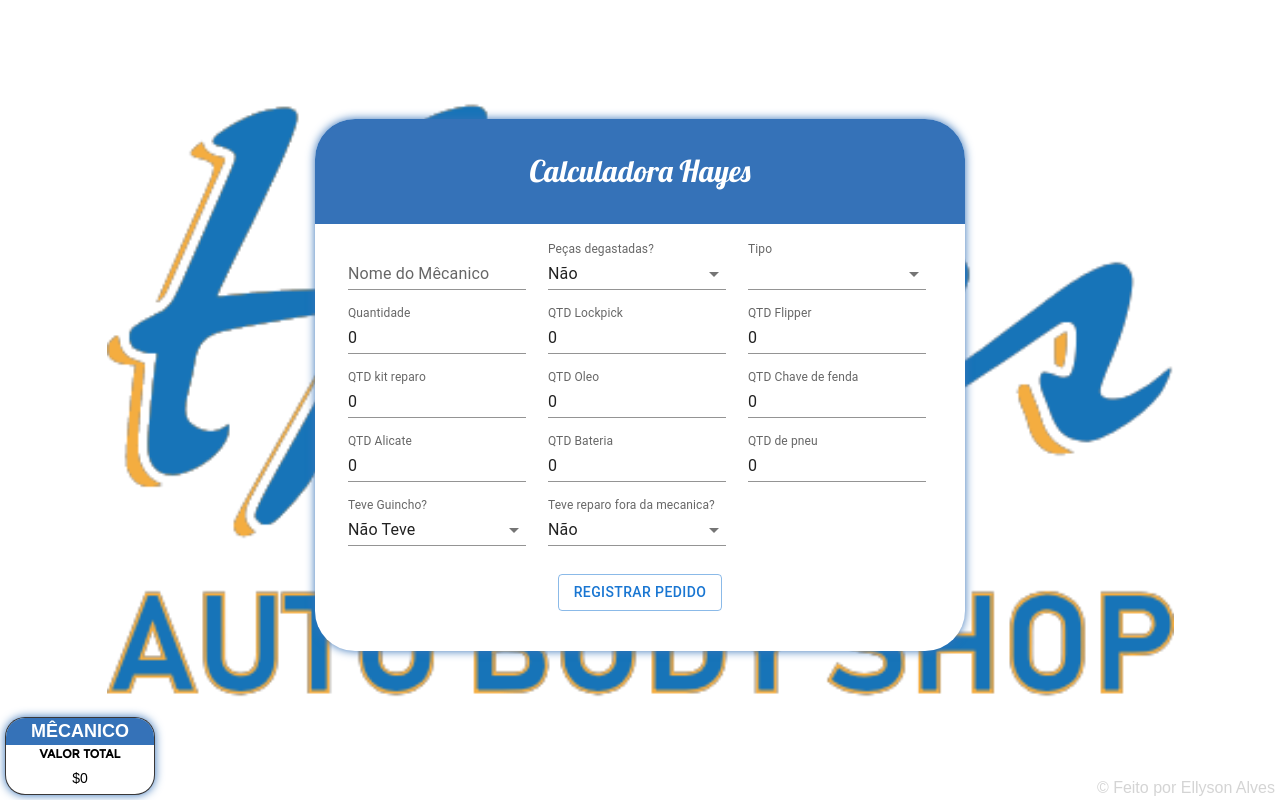
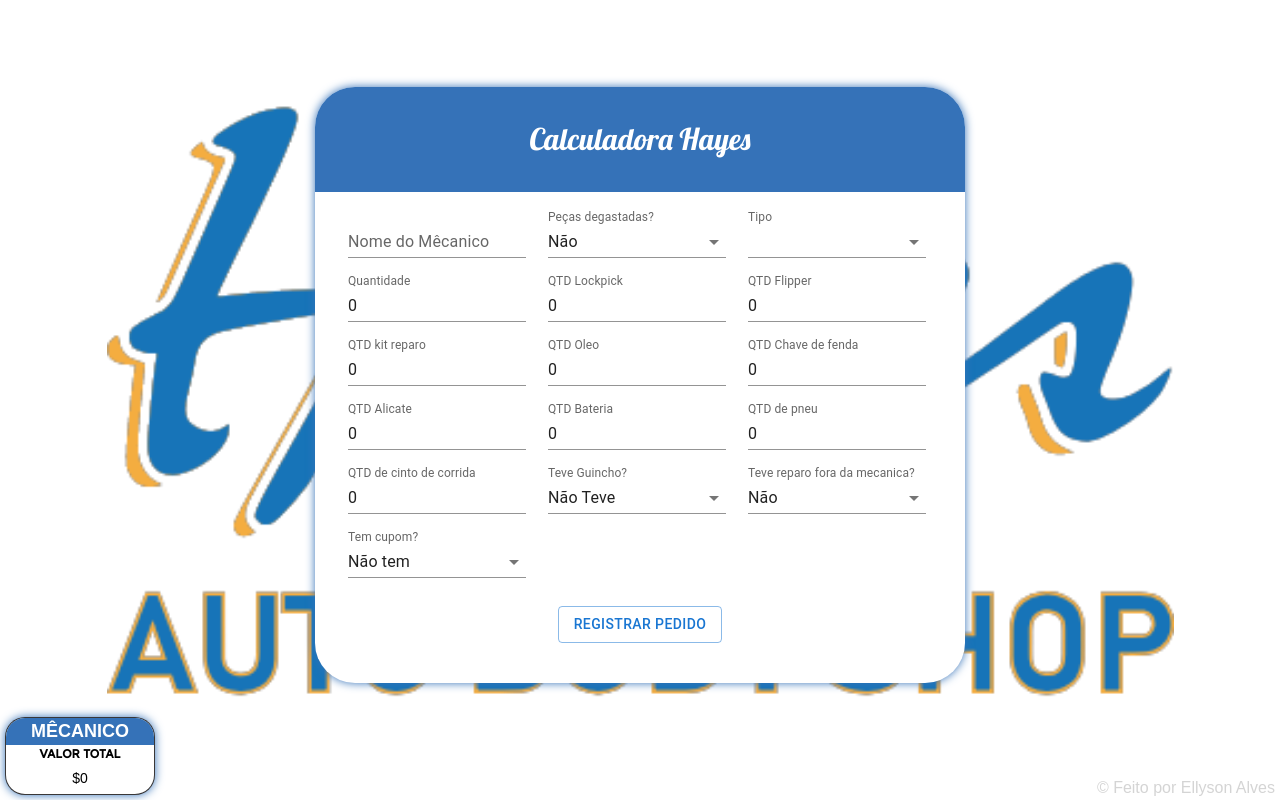
Before and after one commit to yunorp/hayes-v3, a Next.js app: page / in a window 1280 px wide. Built offline with nearby package versions, Linux system fonts and the light colour scheme.

Commit message:
feature: Add input QTDcinto + Select cupom

```diff
--- a/src/pages/api/route.ts
+++ b/src/pages/api/route.ts
@@ -16,6 +16,7 @@ type SheetForm = {
   QTDbateria: number;
   QTDpneu: number;
   ReparoFora: number;
+  QTDcinto: number;
   valorEmpresa: number;
   valorMaoDeObra: number;
   result: number;
@@ -46,8 +47,7 @@ export default async function handler(req: NextApiRequest, res: NextApiResponse)
       });
 
       // Verificar se a aba (sheet) já existe
-      const sheetExists = await doesSheetExist(sheets, '1OZ-Pc8lCRo-uvtihH-f8ctLjsqjxOCsVkK3swDe20ZQ', body.custumizador);
-      console.log(`TESTEEEEEEEE: ${body.valorMaoDeObra}`)
+      const sheetExists = await doesSheetExist(sheets, '1OZ-Pc8lCRo-uvtihH-f8ctLjsqjxOCsVkK3swDe20ZQ',body.custumizador);
       if (!sheetExists) {
         // Se a aba não existir, criar uma nova
         return res.status(400).json({ error: 'A aba não existe. Por favor, crie uma nova aba.' });
@@ -76,6 +76,7 @@ export default async function handler(req: NextApiRequest, res: NextApiResponse)
               body.QTDbateria,
               body.QTDpneu,
               body.ReparoFora,
+              body.QTDcinto,
               body.result,
               body.valorMaoDeObra,
               body.role,
--- a/src/pages/index.module.css
+++ b/src/pages/index.module.css
@@ -192,7 +192,6 @@
 
     }
     .sectionTotal{
-        width: 100%!important;
         display: flex!important;
         justify-content: start;
         position:fixed;
--- a/src/pages/index.tsx
+++ b/src/pages/index.tsx
@@ -35,6 +35,8 @@ export default function Home() {
   const [QTDbateria, setQTDbateria] = React.useState<number>(0);
   const [ReparoFora, setReparoFora] = React.useState<number>(0);
   const [QTDkm, setQTDkm] = React.useState<number>(0);
+  const [QTDdesconto, setQTDdesconto] = React.useState<number>(1);
+  const [QTDcinto, setQTDcinto] = React.useState<number>(0);
   const [desgastado, setDesgastado] = React.useState<number>(1);
   React.useEffect(() => {
     setPeçaD(calculatePeçaD(desgastado));
@@ -78,11 +80,14 @@ export default function Home() {
 
   // Movendo os cálculos para dentro da função updateValores
   const result1 = value1 * value2;
-  const result2 = QTDlockpick * 600 + QTDflipper * 1500 + QTDkit * 1000 + QTDkm  + QTDbateria * 500 + QTDalicate * 500 + QTDoleo * 1000 + QTDchave * 2000 + ReparoFora * 500 + QTDpneu * 500;
+  const result2 = QTDlockpick * 600 + QTDflipper * 1500 + QTDkit * 1000 + QTDkm  + QTDbateria * 500 + QTDalicate * 500 + QTDoleo * 1000 + QTDchave * 2000 + ReparoFora * 500 + QTDpneu * 500 + QTDcinto * 5000;
   const result = result1 + result2;
   const valorAprendiz = result * 0.45;
   const valorMaquinaAprendiz = result - valorAprendiz;
   const valorMaoAprendiz = result - valorMaquinaAprendiz;
+  // valor com desconto aplicado
+  const resultDesconto = result * QTDdesconto
+  const resultComDesconto = result - resultDesconto;
 
 
 
@@ -114,6 +119,8 @@ export default function Home() {
     QTDpneu: 0,
     ReparoFora: 0,
     QTDkm: 0,
+    QTDdesconto: 1,
+    QTDcinto: 0,
     valorEmpresa: 0,
     valorMaoDeObra: 0,
     result: 0,
@@ -179,6 +186,14 @@ export default function Home() {
   };
 
 
+  const handleQTDcintoChange = (e: React.ChangeEvent<HTMLInputElement>) => {
+    setQTDcinto(Number(e.target.value));
+  };
+
+  const handleQTDdescontoChange = (e: SelectChangeEvent) => {
+    setQTDdesconto(Number(e.target.value));
+  };
+
 
 
   const handleQTDkmChange = (e: SelectChangeEvent) => {
@@ -187,11 +202,12 @@ export default function Home() {
 
   const updateValores = (tipo: number, quantidade: number) => {
     const result1 = value1 * formData.tipo;
-    const result2 = QTDlockpick * 600 + QTDflipper * 1500 + QTDkit * 1000 + QTDkm  + QTDbateria * 500 + QTDalicate * 500 + QTDoleo * 1000 + QTDchave * 2000 + ReparoFora * 500 + QTDpneu * 500;
+    const result2 = QTDlockpick * 600 + QTDflipper * 1500 + QTDkit * 1000 + QTDkm  + QTDbateria * 500 + QTDalicate * 500 + QTDoleo * 1000 + QTDchave * 2000 + ReparoFora * 500 + QTDpneu * 500 + QTDcinto * 5000;
     const result = result1 + result2;
-
-    // Agora, valorMaoDeObra será 30% do result
     const valorMaoDeObra = result * 0.45;
+    // valor com desconto aplicado
+    const resultDesconto = result * QTDdesconto;
+    const resultComDesconto = result - resultDesconto;
 
     setFormData({
       ...formData,
@@ -205,9 +221,12 @@ export default function Home() {
     e.preventDefault();
 
   const result3 = formData.quantidade * formData.tipo;
-  const result4 = formData.QTDlockpick * 600 + formData.QTDflipper * 1500 + formData.QTDkit * 1000 + formData.QTDkm + formData.QTDbateria * 500 + formData.QTDalicate * 500 + formData.QTDoleo * 1000 + formData.QTDchave * 2000 + formData.ReparoFora * 500 + formData.QTDpneu * 500;
+  const result4 = formData.QTDlockpick * 600 + formData.QTDflipper * 1500 + formData.QTDkit * 1000 + formData.QTDkm + formData.QTDbateria * 500 + formData.QTDalicate * 500 + formData.QTDoleo * 1000 + formData.QTDchave * 2000 + formData.ReparoFora * 500 + formData.QTDpneu * 500 + formData.QTDcinto * 5000;
   const resultTotal = result3 + result4;
   const valorMaoDeObraAprendiz = resultTotal * 0.45;
+  // valor com desconto aplicado
+  const resultDesconto1 = resultTotal * formData.QTDdesconto;
+  const resultComDesconto1 = resultTotal - resultDesconto1;
 
   formData.custumizador = vendedor;
   formData.quantidade = value1;
@@ -221,12 +240,12 @@ export default function Home() {
   formData.QTDbateria = QTDbateria;
   formData.QTDpneu = QTDpneu;
   formData.ReparoFora = ReparoFora;
+  formData.QTDcinto = QTDcinto;
   formData.QTDkm = QTDkm;
   formData.QTDflipper = QTDflipper;
   formData.result = resultTotal;
   formData.valorMaoDeObra = valorMaoDeObraAprendiz;
   formData.valorEmpresa = resultTotal - valorMaoDeObraAprendiz;
-
 
 
     // Remova as linhas que definem formData.result, formData.tipo e formData.quantidade aqui.
@@ -283,9 +302,12 @@ export default function Home() {
 
 
   const result3 = formData.quantidade * formData.tipo;
-  const result4 = formData.QTDlockpick * 600 + formData.QTDflipper * 1500 + formData.QTDkit * 1000 + formData.QTDkm + formData.QTDbateria * 500 + formData.QTDalicate * 500 + formData.QTDoleo * 1000 + formData.QTDchave * 2000 + formData.ReparoFora * 500 + formData.QTDpneu * 500;
+  const result4 = formData.QTDlockpick * 600 + formData.QTDflipper * 1500 + formData.QTDkit * 1000 + formData.QTDkm + formData.QTDbateria * 500 + formData.QTDalicate * 500 + formData.QTDoleo * 1000 + formData.QTDchave * 2000 + formData.ReparoFora * 500 + formData.QTDpneu * 500 + formData.QTDcinto * 5000;
   const resultTotal = result3 + result4;
   const valorMaoDeObraAprendiz = resultTotal * 0.45;
+  // valor com desconto aplicado
+  const resultDesconto1 = resultTotal * formData.QTDdesconto;
+  const resultComDesconto1 = resultTotal - resultDesconto1;
 
   formData.custumizador = vendedor;
   formData.quantidade = value1;
@@ -299,6 +321,7 @@ export default function Home() {
   formData.QTDbateria = QTDbateria;
   formData.QTDpneu = QTDpneu;
   formData.ReparoFora = ReparoFora;
+  formData.QTDcinto = QTDcinto;
   formData.QTDkm = QTDkm;
   formData.QTDflipper = QTDflipper;
   formData.result = resultTotal;
@@ -542,6 +565,21 @@ export default function Home() {
                   />
                 </FormControl>
 
+                <FormControl sx={{ m: 1, width: '20ch' }}>
+                  <TextField
+                    value={QTDcinto}
+                    onChange={handleQTDcintoChange}
+                    id="filled-number"
+                    label="QTD de cinto de corrida"
+                    name="QTDcinto"
+                    type="number"
+                    InputLabelProps={{
+                      shrink: true,
+                    }}
+                    variant="standard"
+                  />
+                </FormControl>
+
 
 
 
@@ -576,6 +614,25 @@ export default function Home() {
                   >
                     <MenuItem value={1}>Sim</MenuItem>
                     <MenuItem value={0}>Não</MenuItem>
+                  </Select>
+                </FormControl>
+
+                <FormControl variant='standard' sx={{ m: 1, width: '20ch' }}>
+                  <InputLabel id="demo-simple-select-label">Tem cupom?</InputLabel>
+                  <Select
+                    type='number'
+                    labelId="demo-simple-select-label"
+                    id="demo-simple-select"
+                    onChange={handleQTDdescontoChange}
+                    value={String(QTDdesconto)}
+                    name="desgastado"
+                    label="Quantidade de desconto"
+                  >
+                    <MenuItem value={1}>Não tem</MenuItem>
+                    <MenuItem value={0.10}>10%</MenuItem>
+                    <MenuItem value={0.15}>15%</MenuItem>
+                    <MenuItem value={0.20}>20%</MenuItem>
+                    <MenuItem value={0.50}>50%</MenuItem>
                   </Select>
                 </FormControl>
                   <div className={styles.boxInputs2}>
@@ -627,6 +684,17 @@ export default function Home() {
                 <div>
                   <p>${result}</p>
                 </div>
+                {resultComDesconto !== 0 &&(
+                  <div>
+                    <div>
+                      <h2>VALOR COM DESCONTO</h2>
+                    </div>
+                    <div>
+                      <p>${resultComDesconto}</p>
+                    </div>
+                  </div>
+
+                )}
               </div>
           </section>
         </div>
```
